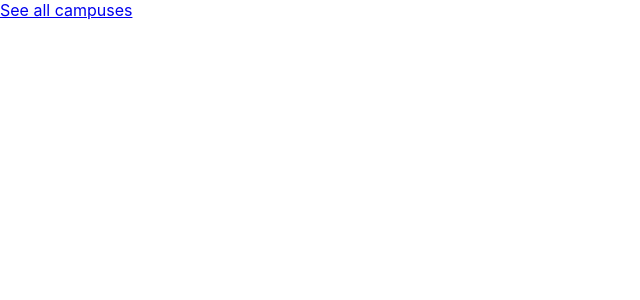
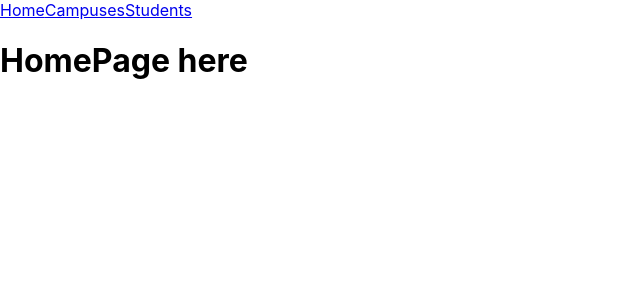
Before and after one commit to AdinaScheinfeld/TTP-CampusCRUD-Frontend, a React (Create React App) app: page / in a window 1280 px wide. Shown: the top 300 px of the page, without its empty margins (0-640 px from the left). Built offline with nearby package versions, Linux system fonts and the light colour scheme.

Commit message:
adds navbar

```diff
--- a/src/App.js
+++ b/src/App.js
@@ -1,11 +1,12 @@
 import { BrowserRouter as Router, Switch, Route } from 'react-router-dom';
-import { HomePage, CampusPage, AddCampus } from './components/index';
+import { HomePage, CampusPage, AddCampus, StudentsPage } from './components/index';
 
 const HomePageComponent = () => (<HomePage />);
 
 const CampusPageComponent = () => (<CampusPage />);
+const AddCampusComponent = () => (<AddCampus />);
 
-const AddCampusComponent = () => (<AddCampus />);
+const StudentsPageComponent =() => (<StudentsPage />);
 
 function App() {
   return (
@@ -13,6 +14,7 @@ function App() {
       <Switch>
       <Route exact path='/' render={ HomePageComponent } />
         <Route exact path='/CampusPage' render={ CampusPageComponent } />
+        <Route exact path='/StudentsPage' render={ StudentsPageComponent } />
         <Route exact path='/AddCampus' render={ AddCampusComponent }/>
       </Switch>
     </Router>
--- a/src/components/HomePage.js
+++ b/src/components/HomePage.js
@@ -1,10 +1,13 @@
 import React, { Component } from 'react';
-import { Link } from 'react-router-dom';
-
+import { Navbar } from './index';
 class HomePage extends Component {
     render() {
         return (
-            <Link to='/CampusPage'>See all campuses</Link>
+            <div>
+                <Navbar />
+                <h1>HomePage here</h1>
+            </div>
+
          );
     }
 }
--- /dev/null
+++ b/src/components/Navbar.js
@@ -0,0 +1,16 @@
+import React, { Component } from 'react';
+import { Link } from 'react-router-dom';
+
+class Navbar extends Component {
+    render() {
+        return (
+            <div>
+                <Link to='/'>Home</Link>
+                <Link to='/CampusPage'>Campuses</Link>
+                <Link to='/StudentsPage'>Students</Link>
+            </div>
+         );
+    }
+}
+
+export default Navbar;
--- /dev/null
+++ b/src/components/StudentsPage.js
@@ -0,0 +1,13 @@
+import React, { Component } from 'react';
+
+class StudentsPage extends Component {
+    render() {
+        return (
+            <div>
+                <h1>All students here</h1>
+            </div>
+         );
+    }
+}
+
+export default StudentsPage;
--- a/src/components/index.js
+++ b/src/components/index.js
@@ -1,5 +1,7 @@
+export { default as Navbar } from './Navbar';
 export { default as HomePage } from './HomePage';
 export { default as CampusPage } from './CampusPage';
 export { default as CampusCard } from './CampusCard';
 export { default as AddCampus } from './AddCampus';
+export { default as StudentsPage } from './StudentsPage';
 export { default as IsLoading } from './IsLoading';
```
Also changed, not shown: 1 other file (tests, documents, lock files or other folders).
